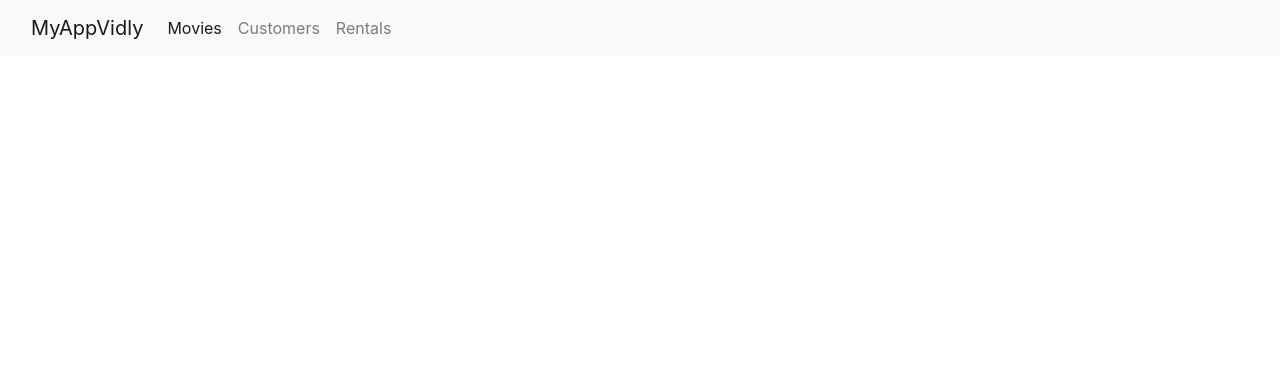
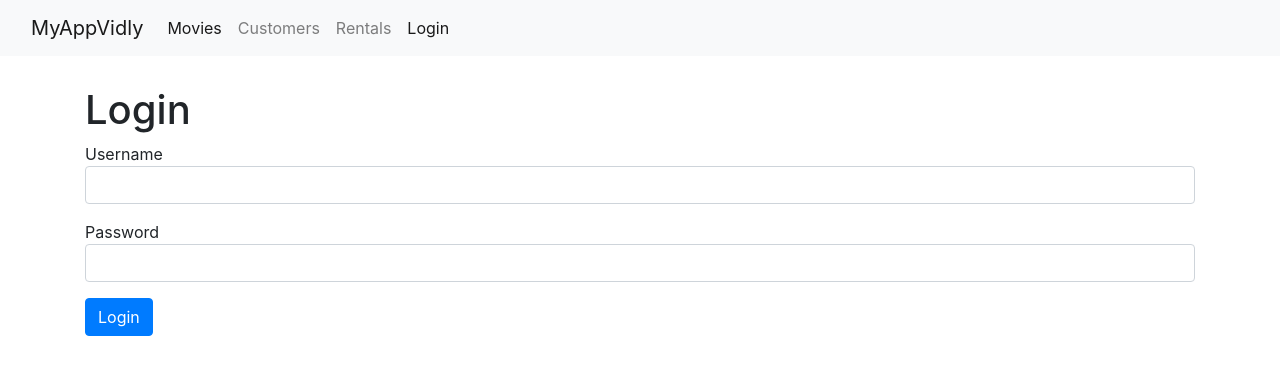
Before and after one commit to hadilouie/vidly-react-app, a React (Create React App) app: page /login in a window 1280 px wide. Before the commit this address led to /not-found. Shown: the top 374 px of the page. Built offline with nearby package versions, Linux system fonts and the light colour scheme.

Commit message:
Add initil validation to login form

```diff
--- a/src/App.js
+++ b/src/App.js
@@ -8,6 +8,7 @@
 import NotFound from "./components/NotFound";
 import Rental from "./components/Rental";
 import { MovieForm } from "./components/MovieForm";
+import LoginForm from "./components/LoginForm";
 
 export default class App extends Component {
 	render() {
@@ -16,6 +17,9 @@
 				<NavBar />
 				<div className="container">
 					<Switch>
+						<Route path="/login">
+							<LoginForm />
+						</Route>
 						<Route path="/movies/:id">
 							<MovieForm />
 						</Route>
--- /dev/null
+++ b/src/components/LoginForm.js
@@ -0,0 +1,70 @@
+import React, { Component } from "react";
+import { Input } from "./common/input";
+
+export default class LoginForm extends Component {
+	state = {
+		account: { username: "", password: "" },
+		errors: [],
+	};
+	//username = React.createRef();
+
+	validate = () => {
+		const errors = {};
+		const { account } = this.state;
+
+		if (account.username.trim() === "")
+			errors.username = "Username is required";
+
+		if (account.password.trim() === "")
+			errors.password = "Password is required";
+
+		return Object.keys(errors).length === 0 ? null : errors;
+	};
+
+	handlSubmit = ({ e }) => {
+		e.preventDefault();
+		const errors = this.validate();
+		this.setState({ errors: errors || {} });
+
+		if (errors) return;
+		//const username = this.username.current.value;
+		//console.log(username);
+		console.log("Submitted");
+	};
+	handleChange = ({ currentTarget: input }) => {
+		const errors = { ...this.state.errors };
+		const errorMessage = this.validateProperty();
+
+		if (errorMessage) errors[input.name] = errorMessage;
+		else delete errors[input.name];
+
+		let account = { ...this.state.account };
+		account[input.name] = input.value;
+		this.setState({ account });
+	};
+	render() {
+		const { account, errors } = this.state;
+		return (
+			<div>
+				<h1>Login</h1>
+				<form onSubmit={this.handlSubmit}>
+					<Input
+						value={account.username}
+						lable="Username"
+						name="username"
+						onChange={this.handleChange}
+						error={errors.username}
+					/>
+					<Input
+						value={account.password}
+						lable="Password"
+						name="password"
+						onChange={this.handleChange}
+						error={errors.password}
+					/>
+					<button className="btn btn-primary">Login</button>
+				</form>
+			</div>
+		);
+	}
+}
--- a/src/components/NavBar.js
+++ b/src/components/NavBar.js
@@ -40,6 +40,11 @@
 								Rentals
 							</NavLink>
 						</li>
+						<li className="nav-item">
+							<NavLink className="nav-link" to="/login">
+								Login
+							</NavLink>
+						</li>
 					</ul>
 				</div>
 			</div>
--- /dev/null
+++ b/src/components/common/input.js
@@ -0,0 +1,19 @@
+import React from "react";
+
+export const Input = ({ name, lable, value, error, onChange }) => {
+	return (
+		<div className="form-group">
+			{" "}
+			<lable htmlFor={name}>{lable}</lable>{" "}
+			<input
+				value={value}
+				name={name}
+				onChange={onChange}
+				id={name}
+				type="text"
+				className="form-control"
+			></input>{" "}
+			{error && <div className="alert alert-danger">{error}</div>}
+		</div>
+	);
+};
```
